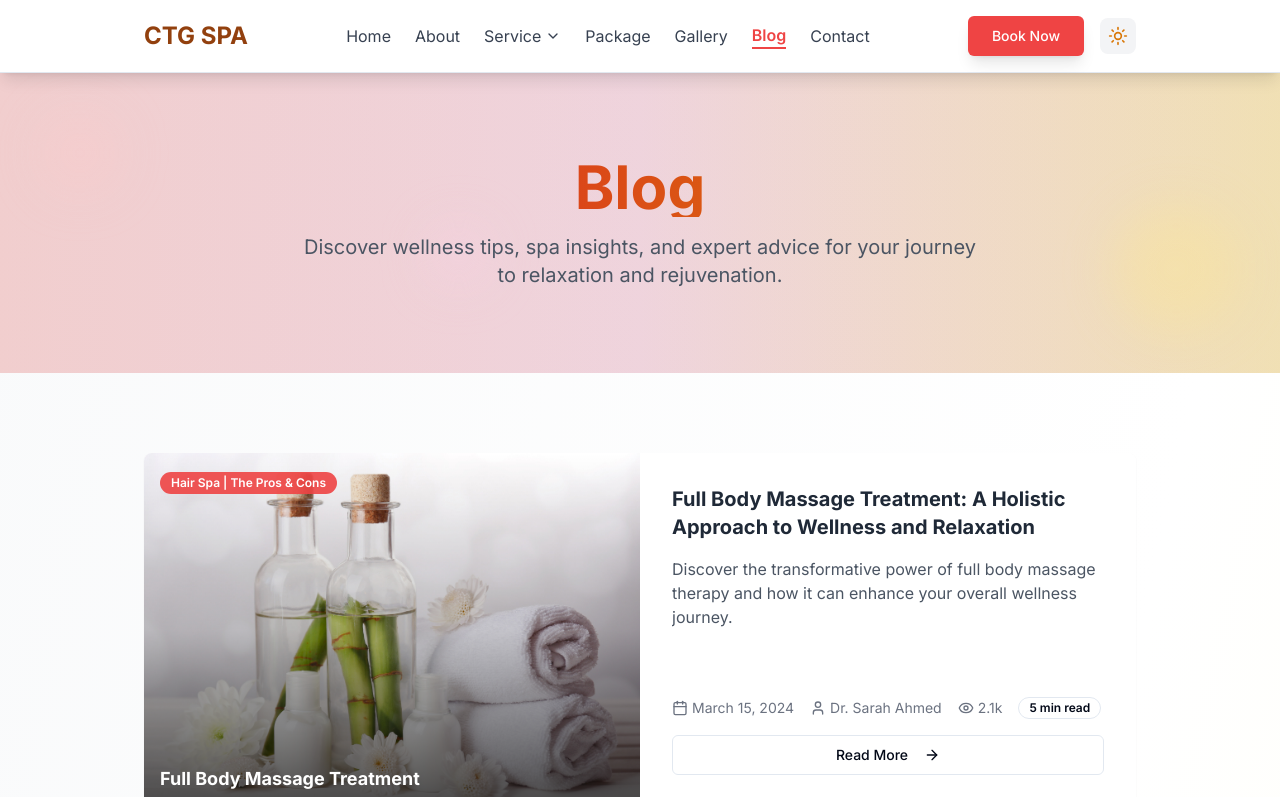
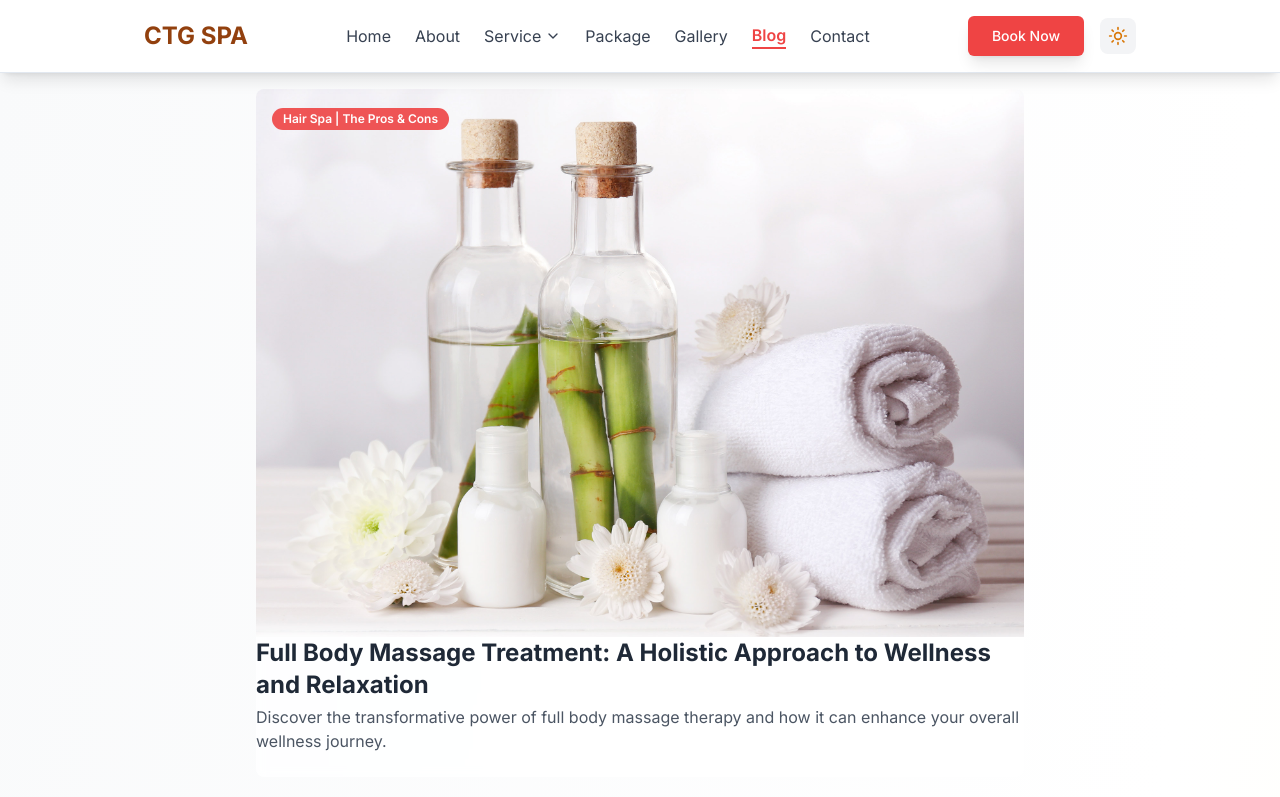
Before and after one commit to mohinranait/ctg-spa-website, a Next.js app: page /blog in a window 1280 px wide. Shown: the top 797 px of the page. Built offline with nearby package versions, Linux system fonts and the light colour scheme.

Commit message:
Blog design update

```diff
--- a/app/(root)/blog/page.tsx
+++ b/app/(root)/blog/page.tsx
@@ -180,47 +180,22 @@ const additionalTopics = [
 export default function BlogPage() {
   return (
     <>
-      {/* Hero Section */}
-      <motion.section
-        initial={{ opacity: 0 }}
-        animate={{ opacity: 1 }}
-        transition={{ duration: 1 }}
-        className="relative h-[300px] bg-gradient-to-r from-red-100 via-pink-100 to-amber-100 dark:from-gray-800 dark:via-gray-700 dark:to-gray-600 overflow-hidden transition-colors duration-300"
-      >
-        <div className="absolute inset-0 bg-gradient-to-r from-red-900/10 to-amber-900/10 dark:from-gray-900/30 dark:to-gray-900/30"></div>
-        <div className="absolute inset-0">
-          <div className="absolute top-10 left-10 w-20 h-20 bg-red-200/30 rounded-full blur-xl"></div>
-          <div className="absolute bottom-10 right-10 w-32 h-32 bg-amber-200/30 rounded-full blur-xl"></div>
-          <div className="absolute top-1/2 left-1/3 w-16 h-16 bg-pink-200/30 rounded-full blur-xl"></div>
-        </div>
-        <div className="container mx-auto max-w-5xl px-4 h-full flex items-center justify-center relative z-10">
-          <motion.div {...fadeInUp} className="text-center">
-            <h1 className="text-6xl font-bold mb-4 text-gray-800 bg-gradient-to-r from-red-600 to-amber-600 bg-clip-text text-transparent dark:text-white">
-              Blog
-            </h1>
-            <p className="text-xl text-gray-600 max-w-2xl mx-auto dark:text-gray-400">
-              Discover wellness tips, spa insights, and expert advice for your
-              journey to relaxation and rejuvenation.
-            </p>
-          </motion.div>
-        </div>
-      </motion.section>
-
       {/* Blog Posts Grid */}
       <motion.section
         variants={staggerContainer}
         initial="initial"
         whileInView="animate"
         viewport={{ once: true }}
-        className="py-20"
+        className="pb-20 pt-4"
       >
         <div className="container mx-auto max-w-5xl px-4">
-          <div className="max-w-5xl mx-auto space-y-8">
+          <div className="max-w-3xl mx-auto space-y-8">
             {blogPosts.map((post, index) => (
               <motion.article key={post.id} variants={fadeInUp}>
-                <Card className="overflow-hidden group hover:shadow-2xl transition-all duration-500 border-0 bg-white/80 backdrop-blur-sm dark:bg-gray-800/80 dark:border dark:border-gray-700">
-                  <div className="grid md:grid-cols-2 gap-0">
+                <Card className="overflow-hidden shadow-none group  transition-all duration-500 border-0 bg-white/80 backdrop-blur-sm dark:bg-gray-800/80 dark:border dark:border-gray-700">
+                  <div className=" gap-0">
                     {/* Image Section */}
+                    {post.image && (
                       <div className="relative overflow-hidden h-64 md:h-auto">
                         <Image
                           src={`${post.image}?height=300&width=400&query=${post.image}`}
@@ -229,61 +204,24 @@ export default function BlogPage() {
                           height={300}
                           className="w-full h-full object-cover group-hover:scale-110 transition-transform duration-700"
                         />
-                      <div className="absolute inset-0 bg-gradient-to-t from-black/70 via-black/20 to-transparent dark:from-gray-900/70 dark:via-gray-900/20"></div>
-                      <div className="absolute bottom-4 left-4 right-4">
-                        <h3 className="text-white font-bold text-lg leading-tight">
-                          {post.overlayTitle}
-                        </h3>
-                      </div>
+
                         <div className="absolute top-4 left-4">
                           <Badge className="bg-red-500/90 text-white">
                             {post.category}
                           </Badge>
                         </div>
                       </div>
+                    )}
 
                     {/* Content Section */}
-                    <CardContent className="p-8 flex flex-col justify-between">
+                    <CardContent className="p-0 flex flex-col justify-between">
                       <div>
-                        <h2 className="text-xl font-bold text-gray-800 mb-4 line-clamp-2 group-hover:text-red-600 transition-colors dark:text-gray-100 dark:group-hover:text-red-500">
+                        <h2 className="text-2xl font-bold text-gray-800 mb-1 line-clamp-2 group-hover:text-red-600 transition-colors dark:text-gray-100 dark:group-hover:text-red-500">
                           {post.title}
                         </h2>
                         <p className="text-gray-600 mb-6 line-clamp-3 dark:text-gray-400">
                           {post.excerpt}
                         </p>
-                      </div>
-
-                      <div className="space-y-4">
-                        {/* Meta Information */}
-                        <div className="flex flex-wrap items-center gap-4 text-sm text-gray-500 dark:text-gray-400">
-                          <div className="flex items-center gap-1">
-                            <Calendar className="w-4 h-4" />
-                            <span>{post.date}</span>
-                          </div>
-                          <div className="flex items-center gap-1">
-                            <User className="w-4 h-4" />
-                            <span>{post.author}</span>
-                          </div>
-                          <div className="flex items-center gap-1">
-                            <Eye className="w-4 h-4" />
-                            <span>{post.views}</span>
-                          </div>
-                          <Badge
-                            variant="outline"
-                            className="text-xs dark:border-gray-500 dark:text-gray-400"
-                          >
-                            {post.readTime}
-                          </Badge>
-                        </div>
-
-                        {/* Read More Button */}
-                        <Button
-                          variant="outline"
-                          className="w-full group-hover:bg-red-500 group-hover:text-white group-hover:border-red-500 transition-all duration-300 bg-transparent dark:group-hover:bg-red-500 dark:group-hover:text-white dark:group-hover:border-red-500 dark:border-gray-500 dark:text-gray-300"
-                        >
-                          Read More
-                          <ArrowRight className="w-4 h-4 ml-2 group-hover:translate-x-1 transition-transform" />
-                        </Button>
                       </div>
                     </CardContent>
                   </div>
```
Lines whose indentation alone changed are shown as unchanged.
